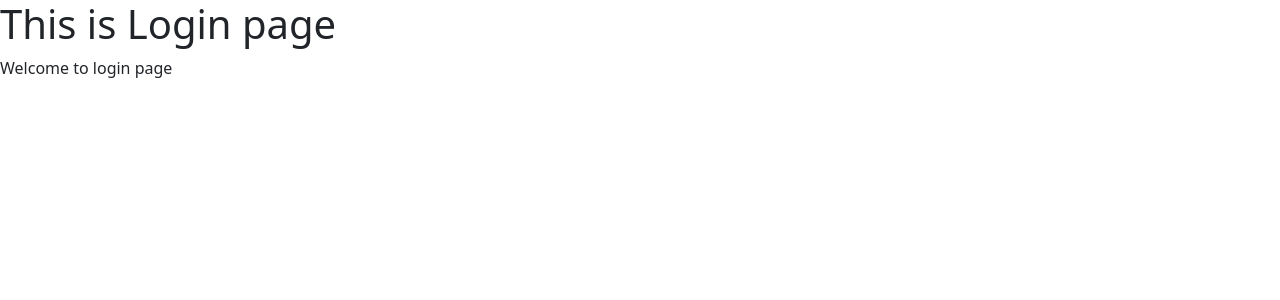
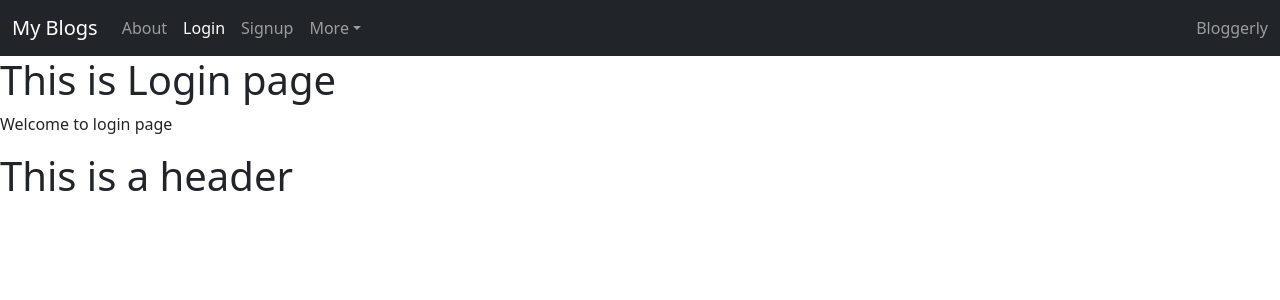
Before and after one commit to niketjain1/Bloggerly, a React (Create React App) app in the folder front end/blog-app/: page /login in a window 1280 px wide. Shown: the top 300 px of the page. Built offline with nearby package versions, Linux system fonts and the light colour scheme.

Commit message:
Added Navbar

```diff
--- a/front end/blog-app/src/App.js
+++ b/front end/blog-app/src/App.js
@@ -7,6 +7,7 @@ import Home from './pages/Home';
 import Signup from './pages/Signup';
 import Login from './pages/Login';
 import About from './pages/About';
+import Services from './pages/Services';
 
 function App() {
   return (
@@ -16,7 +17,7 @@ function App() {
       <Route path="/login" element= {<Login />} />
       <Route path="/signup" element= {<Signup />} />
       <Route path="/about" element= {<About />} />
-
+      <Route path="/services" element={<Services />} />
     </Routes>
     </BrowserRouter>
 
--- a/front end/blog-app/src/components/Base.js
+++ b/front end/blog-app/src/components/Base.js
@@ -2,7 +2,7 @@ import CustomNavbar from "./CustomNavbar";
 
 const Base =({title = "Welcome to our websites", children}) =>{
     return (
-        <div className="container-fluid">
+        <div className="container-fluid p-0 m-0">
             <CustomNavbar />
 
             { children }
--- a/front end/blog-app/src/components/CustomNavbar.jsx
+++ b/front end/blog-app/src/components/CustomNavbar.jsx
@@ -1,3 +1,5 @@
+import { NavLink as ReactLink } from 'react-router-dom';
+
 import React, { useState } from 'react';
 import {
   Collapse,
@@ -23,35 +25,37 @@ const CustomNavbar = () => {
   return (
     <div>
       <Navbar
-        className="my-2"
         color="dark"
         dark
+        expand="md"
+        fixed=''
       >
-        <NavbarBrand href="/">reactstrap</NavbarBrand>
+        <NavbarBrand tag={ReactLink} to="/">My Blogs</NavbarBrand>
         <NavbarToggler onClick={toggle} />
         <Collapse isOpen={isOpen} navbar>
           <Nav className="me-auto" navbar>
             <NavItem>
-              <NavLink href="/components/">Components</NavLink>
+              <NavLink tag={ReactLink} to="/about">About</NavLink>
             </NavItem>
             <NavItem>
-              <NavLink href="https://github.com/reactstrap/reactstrap">
-                GitHub
-              </NavLink>
+              <NavLink tag={ReactLink} to="/login">Login</NavLink>
+            </NavItem>
+            <NavItem>
+              <NavLink tag={ReactLink} to="/signup">Signup</NavLink>
             </NavItem>
             <UncontrolledDropdown nav inNavbar>
               <DropdownToggle nav caret>
-                Options
+                More
               </DropdownToggle>
               <DropdownMenu right>
-                <DropdownItem>Option 1</DropdownItem>
-                <DropdownItem>Option 2</DropdownItem>
+                <DropdownItem tag={ReactLink} to="/services">Services</DropdownItem>
+                <DropdownItem>Contact us</DropdownItem>
                 <DropdownItem divider />
-                <DropdownItem>Reset</DropdownItem>
+                <DropdownItem>LinkedIn</DropdownItem>
               </DropdownMenu>
             </UncontrolledDropdown>
           </Nav>
-          <NavbarText>Simple Text</NavbarText>
+          <NavbarText>Bloggerly</NavbarText>
         </Collapse>
       </Navbar>
     </div>
--- a/front end/blog-app/src/pages/Login.js
+++ b/front end/blog-app/src/pages/Login.js
@@ -1,9 +1,13 @@
+import Base from "../components/Base";
+
 const Login =()=>{
     return(
+        <Base>
         <div>
         <h1>This is Login page</h1>
         <p>Welcome to login page</p>
         </div>
+        </Base>
     )
 }
 
--- /dev/null
+++ b/front end/blog-app/src/pages/Services.jsx
@@ -0,0 +1,11 @@
+import Base from "../components/Base";
+
+const Services=()=>{
+    return(
+        <Base>
+        <h1>This is service page</h1>
+        </Base>
+    )
+}
+
+export default Services;
--- a/front end/blog-app/src/pages/Signup.js
+++ b/front end/blog-app/src/pages/Signup.js
@@ -1,9 +1,14 @@
+import Base from "../components/Base";
+
 const Signup=()=>{
     return(
+
+        <Base>
         <div>
         <h1>This is Signup page</h1>
         <p>Welcome to Signup page</p>
         </div>
+        </Base>
     )
 }
 
```
